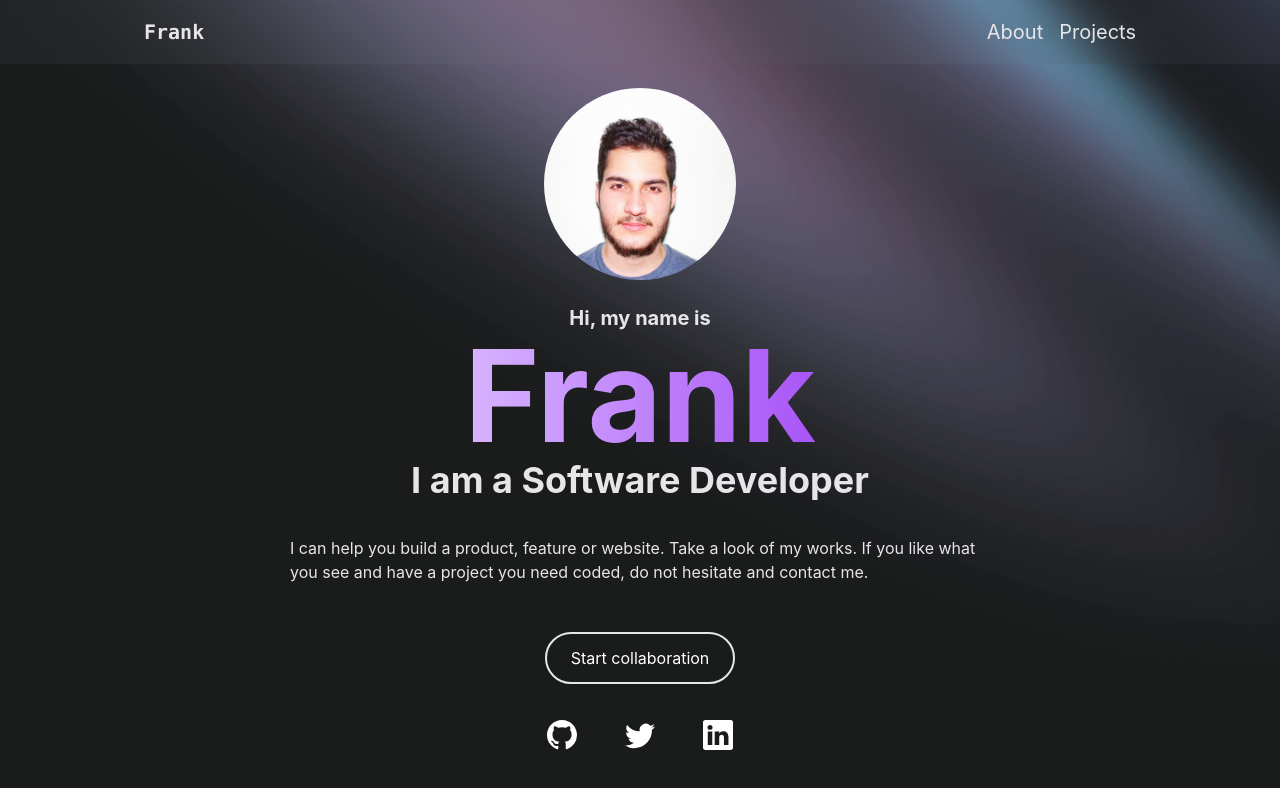
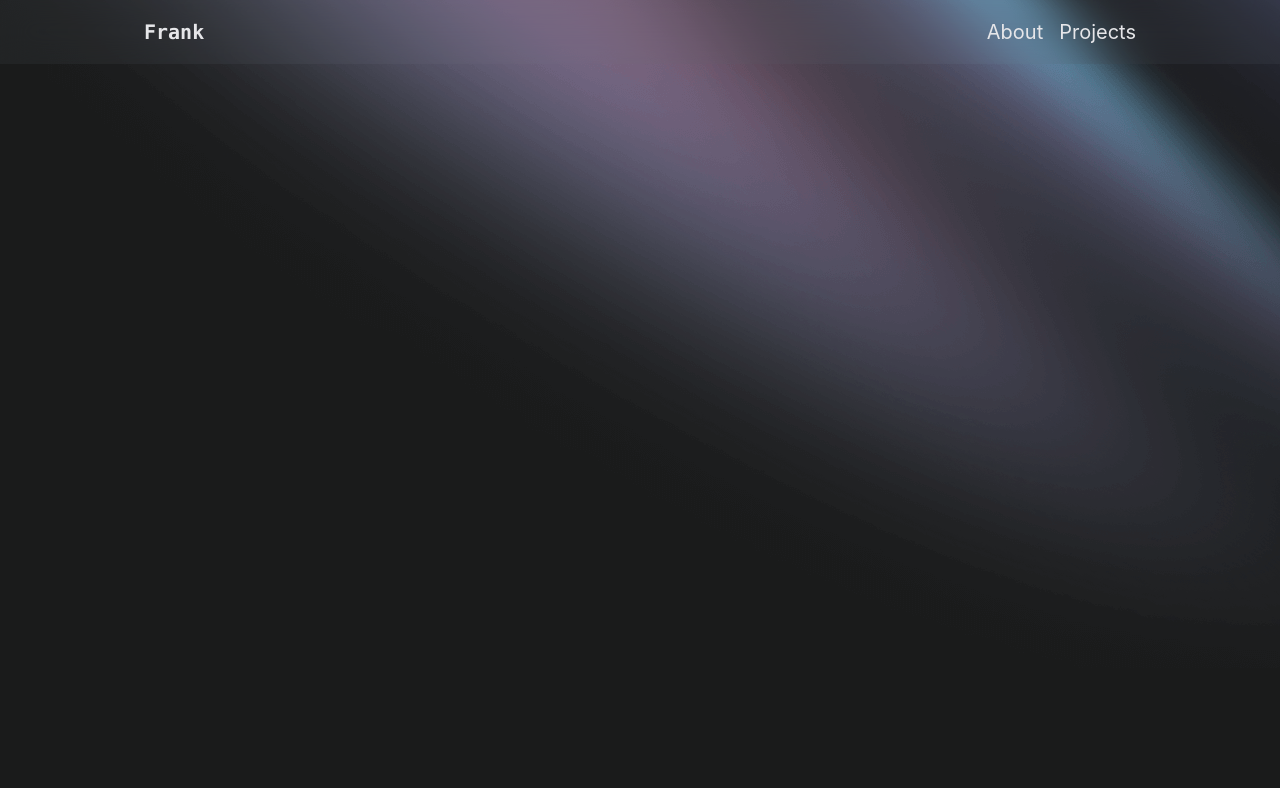
Before and after one commit to fabianofrank/my-portfolio, a React (Create React App) app: page / in a window 1280 px wide. Shown: the top 788 px of the page. Built offline with nearby package versions, Linux system fonts and the light colour scheme.

Commit message:
Finished portofolio

```diff
--- a/src/App.js
+++ b/src/App.js
@@ -10,7 +10,7 @@ function App() {
     <BrowserRouter>
       <Navbar />
       <Routes>
-        <Route path="/" element={<Home />} />
+        <Route path="/my-portfolio" element={<Home />} />
         <Route path="/about" element={<About />} />
         <Route path="/projects" element={<Projects />} />
       </Routes>
--- a/src/components/Navbar.js
+++ b/src/components/Navbar.js
@@ -6,7 +6,7 @@ const Navbar = () => (
     <div className="max-w-5xl mx-auto px-4">
       <div className="flex items-center justify-between h-16">
         <span className="text-xl text-[#e6e6e9] font-semibold font-mono">
-          <Link to="/">Frank</Link>
+          <Link to="/my-portfolio">Frank</Link>
         </span>
         <div className="hidden md:flex space-x-4 text-xl text-[#e6e6e9]">
           <Link to="/about">About</Link>
```
